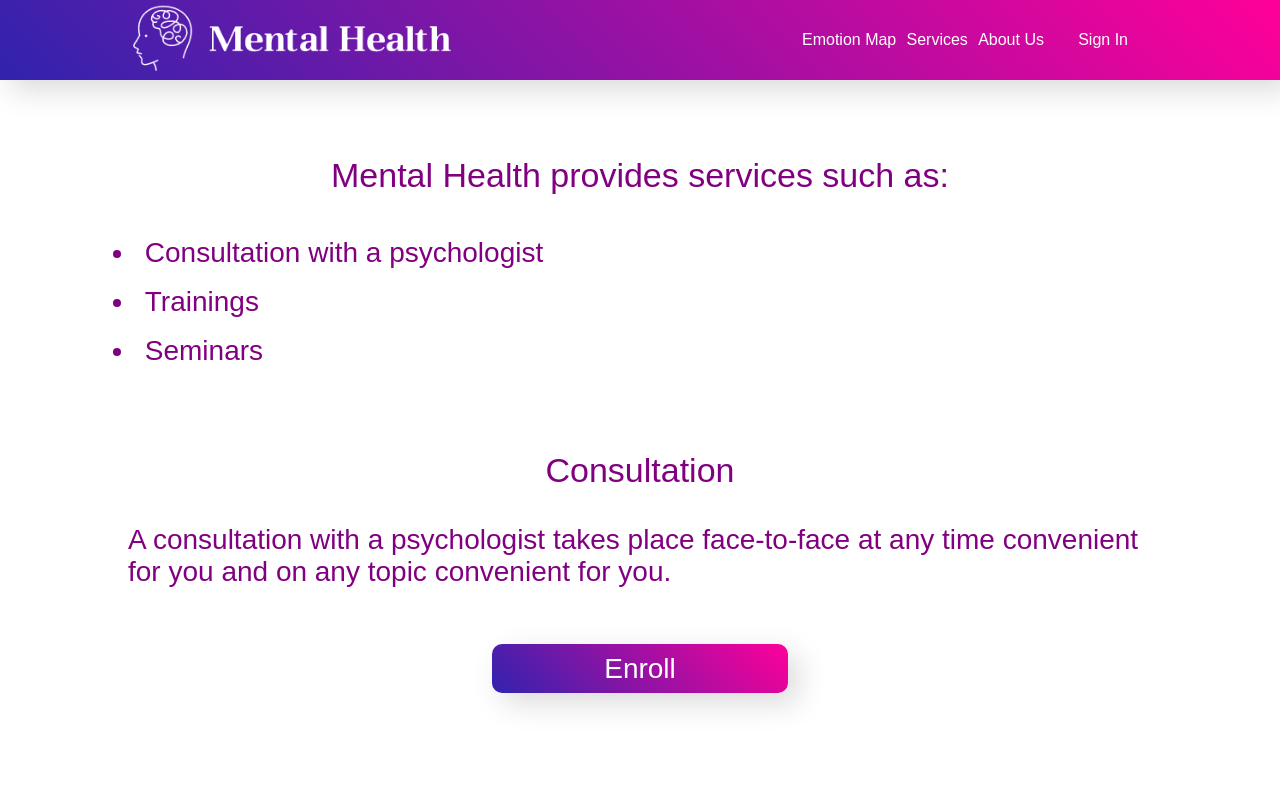
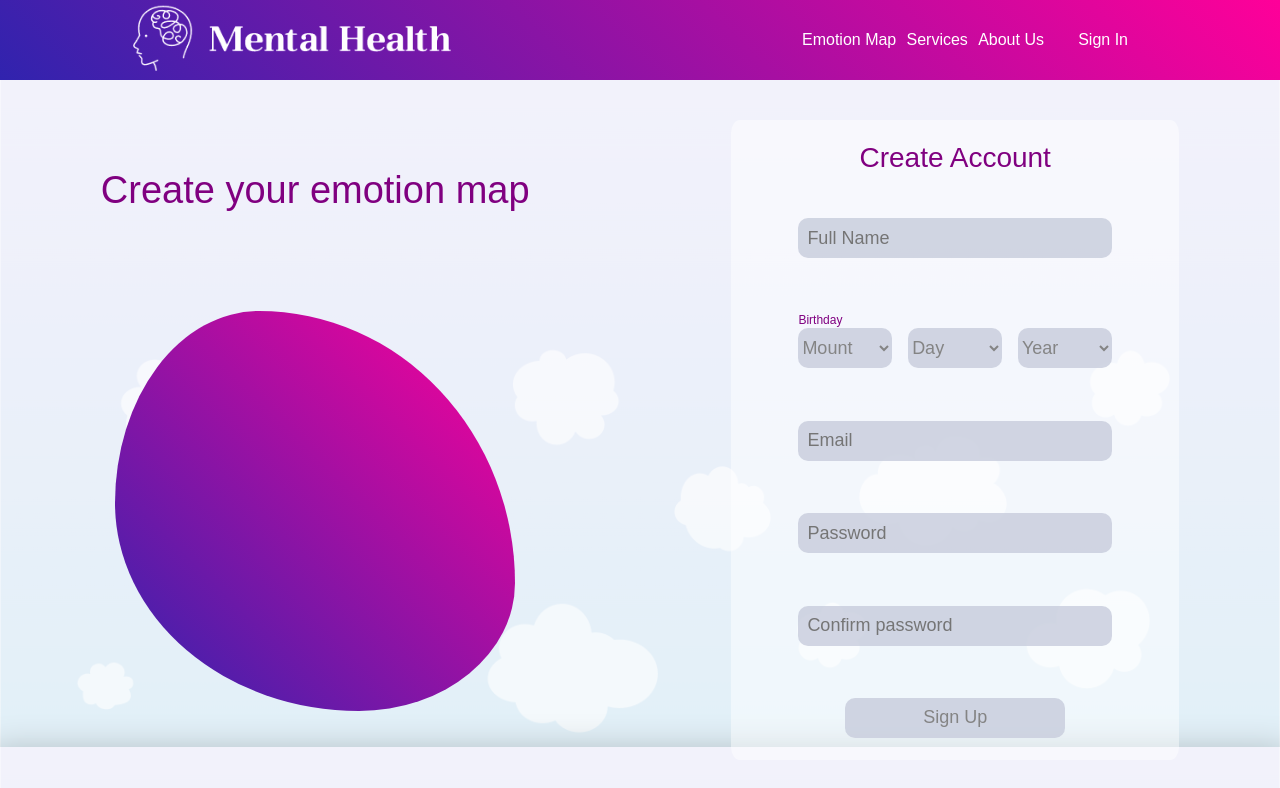
Before and after one commit to DanyeIIo/MentalHealth, a React app in the folder front/: page / in a window 1280 px wide. Shown: the top 788 px of the page. Built offline with nearby package versions, Linux system fonts and the light colour scheme.

Commit message:
reg and authorization page

```diff
--- a/front/src/components/App/App.tsx
+++ b/front/src/components/App/App.tsx
@@ -1,12 +1,16 @@
 import Header from "../Header/Header";
 import About from '../about/About'
 import Services from "../services/Services";
+import Authorization from "../authorization/Authorization";
+import Registration from "../registration/Registration";
 
 const App = () => {
     return (<>
         <Header />
         {/* <About /> */}
-        <Services />
+        {/* <Services /> */}
+        {/* <Authorization /> */}
+        <Registration />
     </>)
 }
 
--- /dev/null
+++ b/front/src/components/authorization/Authorization.tsx
@@ -0,0 +1,32 @@
+import styles from './authorization.module.scss'
+
+const Authorization = () => {
+    return (
+        <div className={styles.general}>
+            <div className={styles.map}>
+                <h1>Create your emotion map</h1>
+                <div className="logo"></div>
+            </div>
+            <div className={styles.form}>
+                <div className={styles.sign_in}>
+                    <button>Sign in with Google</button>
+                    <div className={styles.or}>
+                        <div className={styles.strip}></div>
+                        <span>OR</span>
+                        <div className={styles.strip}></div>
+                    </div>
+                    <div className={styles.inp_grup}>
+                        <input type="email" name="" id="" placeholder="Email" />
+                        <input type="password" name="" id="" placeholder="Password" />
+                        <button>Sign in</button>
+                    </div>
+                </div>
+                <div className={styles.sign_up}>
+                    <span>Don't have an account? <a href="">Sign up</a></span>
+                </div>
+            </div>
+        </div>
+    )
+}
+
+export default Authorization
--- /dev/null
+++ b/front/src/components/authorization/authorization.module.scss
@@ -0,0 +1,93 @@
+.general {
+    height: 90vh;
+    background-image: url("/public/assets/clouds.png");
+    background-size: contain;
+    display: flex;
+    align-items: center;
+    justify-content: space-around;
+    font-family: Arial, Helvetica, sans-serif;
+}
+.map {
+    height: 80vh;
+    display: flex;
+    flex-direction: column;
+    align-items: center;
+    justify-content: space-around;
+}
+h1 {
+    font-size: 38px;
+    font-weight: normal;
+    color: purple;
+}
+.logo {
+    width: 400px;
+    height: 400px;
+    background: linear-gradient(45deg, #3023ae 0%, #f09 100%);
+    border-radius: 36% 64% 39% 61% / 48% 68% 32% 52%;
+}
+.form {
+    height: 80vh;
+    width: 35%;
+    display: flex;
+    flex-direction: column;
+    justify-content: space-between;
+}
+.sign_in {
+    width: 100%;
+    height: 65vh;
+    border-radius: 2%;
+    background-color: rgba(255, 255, 255, 0.445);
+    display: flex;
+    flex-direction: column;
+    justify-content: space-around;
+    align-items: center;
+    button {
+        width: 70%;
+        height: 40px;
+        border-radius: 10px;
+        border: none;
+        background-color: #c9ceddd2;
+        font-size: 18px;
+    }
+    .or {
+        width: 70%;
+        display: flex;
+        align-items: center;
+        justify-content: space-between;
+        .strip {
+            width: 40%;
+            height: 3px;
+            background-color: #c9ceddd2;
+        }
+    }
+    .inp_grup {
+        width: 70%;
+        height: 30vh;
+        display: flex;
+        flex-direction: column;
+        justify-content: space-between;
+        align-items: center;
+        input {
+            width: 100%;
+            height: 40px;
+            padding: 0.5em;
+            border-radius: 10px;
+            border: none;
+            background-color: #c9ceddd2;
+            font-size: 18px;
+        }
+    }
+}
+.sign_up {
+    width: 100%;
+    height: 20vh;
+    border-radius: 2%;
+    background-color: rgba(255, 255, 255, 0.445);
+    display: flex;
+    align-items: center;
+    justify-content: center;
+    font-size: 20px;
+    a {
+        text-decoration: none;
+    }
+}
--- /dev/null
+++ b/front/src/components/registration/Registration.tsx
@@ -0,0 +1,40 @@
+import styles from './registration.module.scss'
+
+const Registration = () => {
+    return (
+        <div className={styles.general}>
+            <div className={styles.map}>
+                <h1>Create your emotion map</h1>
+                <div className={styles.logo}></div>
+            </div>
+            <div className={styles.form}>
+                <div className={styles.sign_in}>
+                    <div className={styles.create_text}>Create Account</div>
+                    <div className={styles.inp_grup}>
+                        <input type="text" placeholder="Full Name" className={styles.main} />
+                        <div className={styles.birthday}>
+                            <span>Birthday</span>
+                            <div className={styles.select_grp}>
+                                <select name="" id="">
+                                    <option value="">Mount</option>
+                                </select>
+                                <select name="" id="">
+                                    <option value="">Day</option>
+                                </select>
+                                <select name="" id="">
+                                    <option value="">Year</option>
+                                </select>
+                            </div>
+                        </div>
+                        <input type="email" name="" id="" placeholder="Email" className={styles.main} />
+                        <input type="password" name="" id="" placeholder="Password" className={styles.main} />
+                        <input type="password" placeholder="Confirm password" className={styles.main} />
+                        <button>Sign Up</button>
+                    </div>
+                </div>
+            </div>
+        </div>
+    )
+}
+
+export default Registration
--- /dev/null
+++ b/front/src/components/registration/registration.module.scss
@@ -0,0 +1,96 @@
+.general {
+    height: 90vh;
+    background-image: url("/public/assets/clouds.png");
+    background-size: contain;
+    display: flex;
+    align-items: center;
+    justify-content: space-around;
+    font-family: Arial, Helvetica, sans-serif;
+}
+.map {
+    height: 80vh;
+    display: flex;
+    flex-direction: column;
+    align-items: center;
+    justify-content: space-around;
+}
+h1 {
+    font-size: 38px;
+    font-weight: normal;
+    color: purple;
+}
+.logo {
+    width: 400px;
+    height: 400px;
+    background: linear-gradient(45deg, #3023ae 0%, #f09 100%);
+    border-radius: 36% 64% 39% 61% / 48% 68% 32% 52%;
+}
+.create_text {
+    font-size: 28px;
+    color: purple;
+}
+.form {
+    height: 80vh;
+    width: 35%;
+    display: flex;
+    flex-direction: column;
+    justify-content: space-between;
+}
+.sign_in {
+    width: 100%;
+    height: 85vh;
+    border-radius: 2%;
+    background-color: rgba(255, 255, 255, 0.445);
+    display: flex;
+    flex-direction: column;
+    justify-content: space-around;
+    align-items: center;
+    button {
+        width: 70%;
+        height: 40px;
+        border-radius: 10px;
+        border: none;
+        background-color: #c9ceddd2;
+        font-size: 18px;
+        color: #848484;
+    }
+    .inp_grup {
+        width: 70%;
+        height: 65vh;
+        display: flex;
+        flex-direction: column;
+        justify-content: space-between;
+        align-items: center;
+        .main {
+            width: 100%;
+            height: 40px;
+            padding: 0.5em;
+            border-radius: 10px;
+            border: none;
+            outline: none;
+            background-color: #c9ceddd2;
+            font-size: 18px;
+        }
+        .birthday {
+            width: 100%;
+            span {
+                font-size: 12px;
+                color: purple;
+            }
+            .select_grp {
+                display: flex;
+                justify-content: space-between;
+                select {
+                    width: 30%;
+                    height: 40px;
+                    border-radius: 10px;
+                    border: none;
+                    outline: none;
+                    background-color: #c9ceddd2;
+                    font-size: 18px;
+                    color: #848484;
+                }
+            }
+        }
+    }
+}
--- a/front/src/components/services/Services.tsx
+++ b/front/src/components/services/Services.tsx
@@ -1,5 +1,4 @@
 import styles from './services.module.scss'
-import React, { useState } from 'react';
 
 const Services = () => {
 
```
Also changed, not shown: front/public/assets/clouds.png (added).
